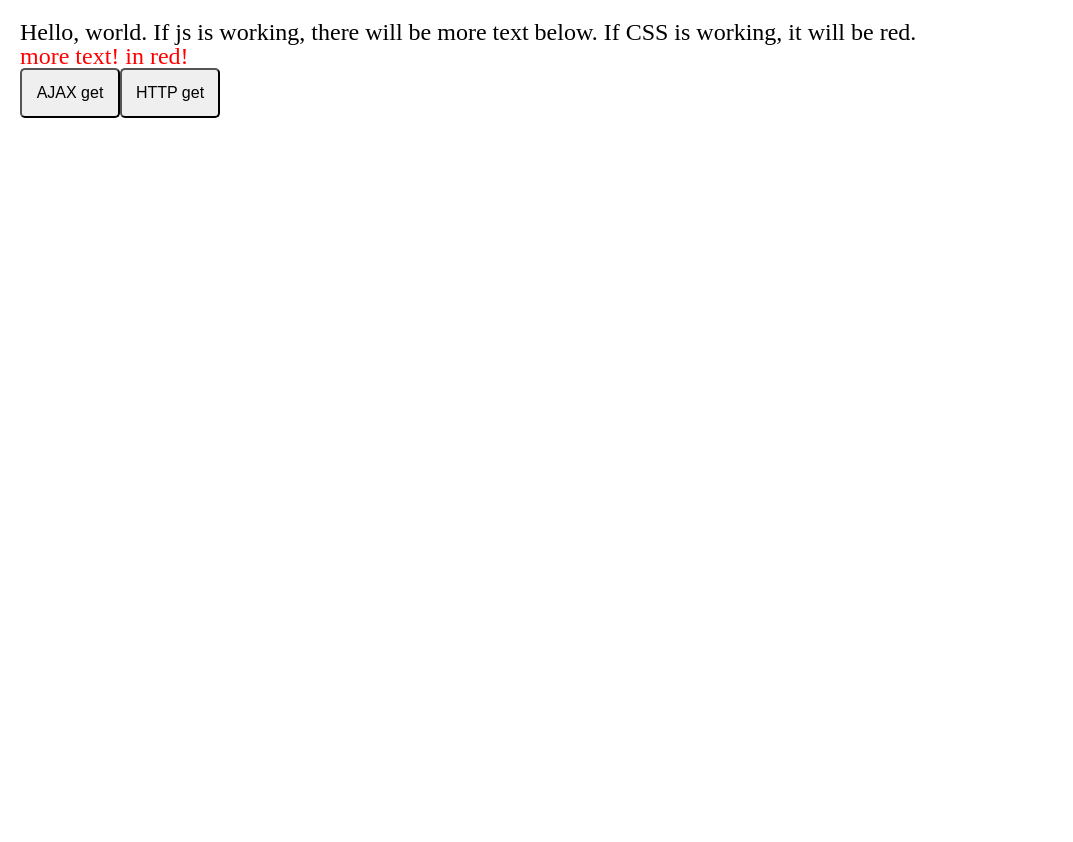
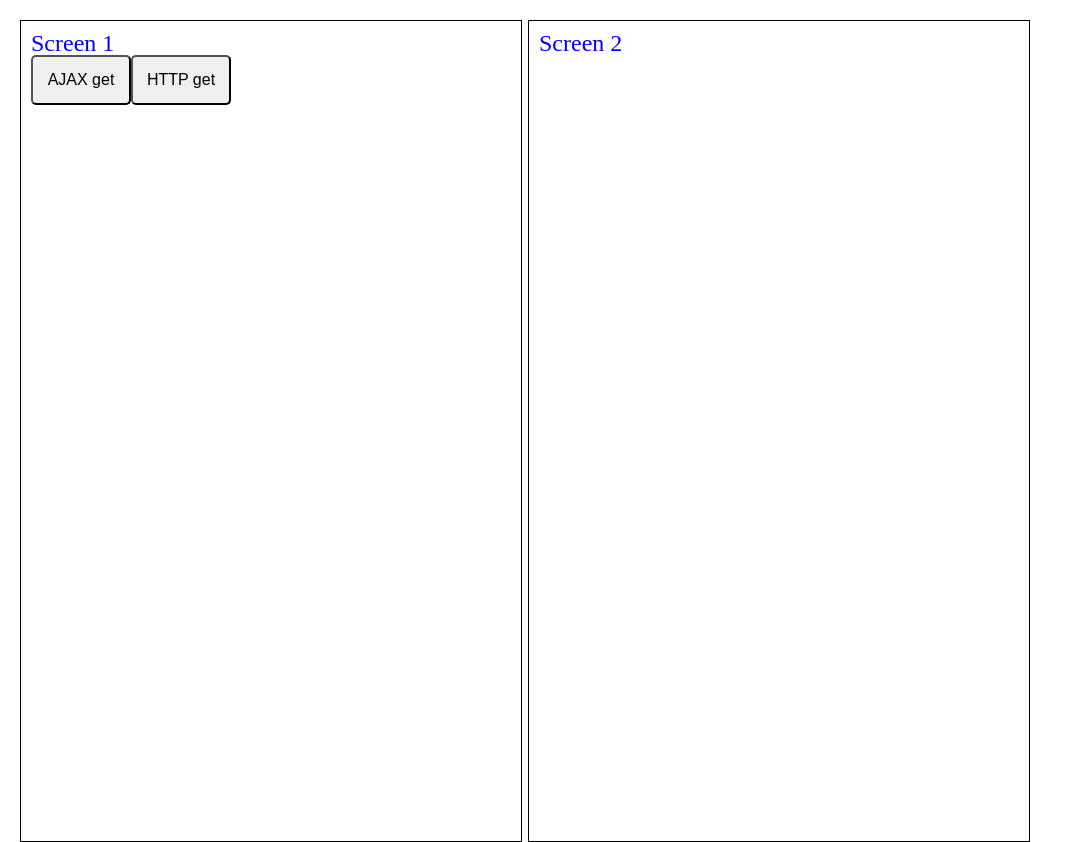
Before and after one commit to JohnHR/pageturners, a plain HTML site: page index.html in a window 1280 px wide. Shown: the whole page, without its empty margins (0-1073 px from the left). Before the commit the page ends 820 px from the top, so only its background shows below. Drawn offline with Linux system fonts and the light colour scheme.

Commit message:
beginning structure

```diff
--- a/css/style.css
+++ b/css/style.css
@@ -4,7 +4,16 @@ body {
 }
 
 div {
-	color: red;
+	color: blue;
+}
+
+.screen {
+	padding: 10px;
+	width: 480px;
+	height: 800px;
+	border: 1px solid black;
+	display: inline-block;
+	vertical-align: top;
 }
 
 button {
@@ -19,3 +28,11 @@ button {
 	height: 100px;
 	border-radius: 50px;
 }
+
+@media (max-width: 600px) {
+
+  .screen {
+    display: block;
+  }
+
+}
--- a/index.html
+++ b/index.html
@@ -8,9 +8,13 @@
 		<title>Page Turners</title>
 	</head>
 	<body>
-		<h1>Hello, world.  If js is working, there will be more text below.  If CSS is working, it will be red.</h1>
-		<div id="messageWrapper"></div>
-		<button id="ajax">AJAX get</button><button id="http">HTTP get</button>
-		<div id="data"></div>
+		<div class="screen" id="screen1">
+			<!--<h1>Hello, world.  If js is working, there will be more text below.  If CSS is working, it will be red.</h1>-->
+			Screen 1
+			<div id="messageWrapper"></div>
+			<button id="ajax">AJAX get</button><button id="http">HTTP get</button>
+			<div id="data"></div>
+		</div>
+		<div class="screen" id="screen2">Screen 2</div>
 	</body>
 </html>
--- a/js/someJS.js
+++ b/js/someJS.js
@@ -71,10 +71,10 @@ function getByTitle(title) {
   $.ajax({
     type: "get",
     url: fUrl2,
-    headers: {
-       "X-Requested-With": "XMLHttpRequest",
-       "X-Originating-Ip": "127.0.0.1:8000"
-    },
+    // headers: {
+    //    "X-Requested-With": "XMLHttpRequest",
+    //    "X-Originating-Ip": "127.0.0.1:8000"
+    // },
     success: function (data) {
       console.log("AJAX load successful.  Returning all books with 'American' in title, in JSON format.");
       console.log(data);
@@ -95,7 +95,7 @@ function basicGet() {
 
 $(document).ready(function(){
 	console.log("Dummy js working.");
-	$('#messageWrapper').html('more text! in red!');
+	//$('#messageWrapper').html('more text! in red!');
   $('#ajax').click( getByTitle );
   $('#http').click( basicGet );
 });
```
